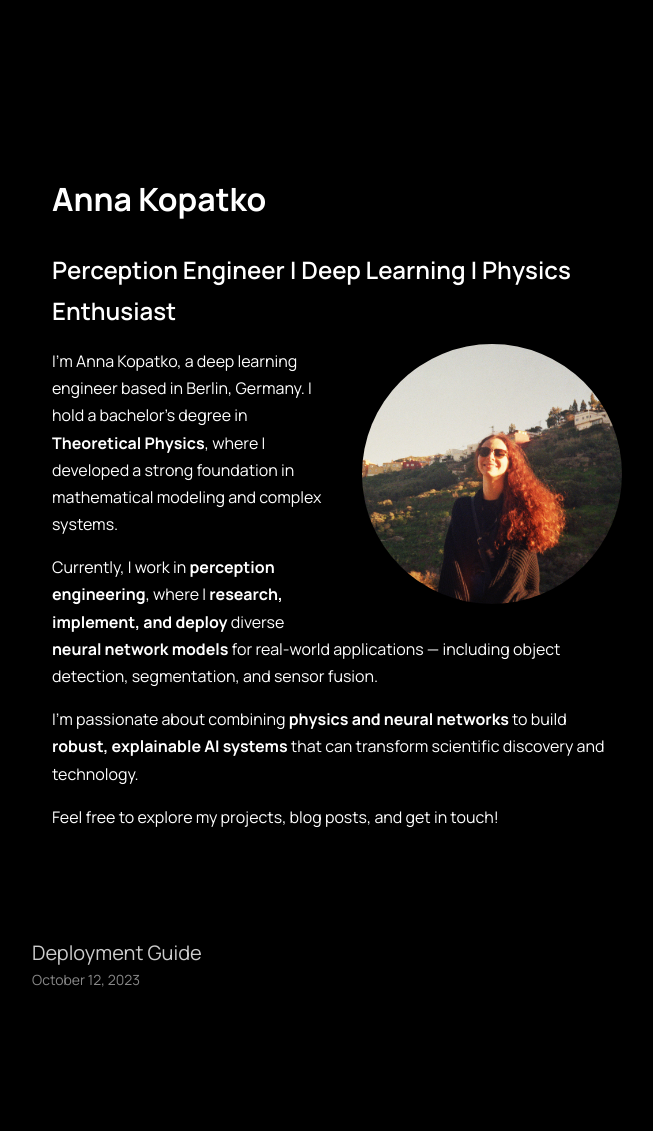
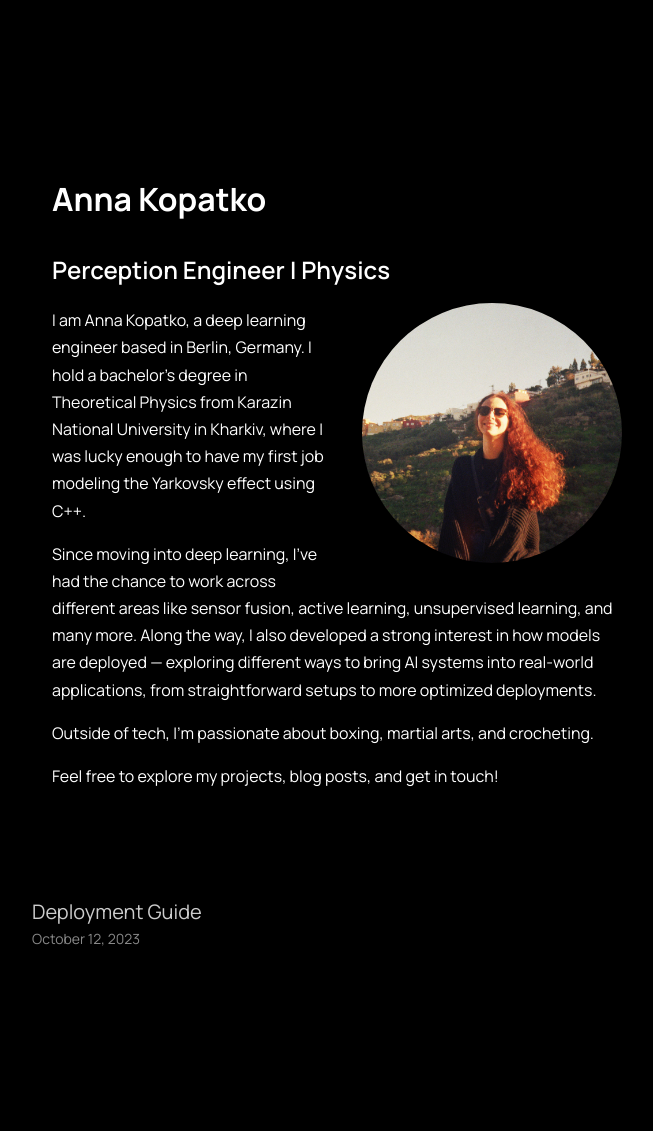
Before and after one commit to AnnaKopatko/AnnaKopatko.github.io, a Jekyll site: the page built from index.md, in a window 1280 px wide. Shown: the whole page, without its empty margins (348-1001 px from the left). Built offline with Jekyll 4.4.1, drawn with Linux system fonts in a browser that asks for light colours; after the commit the page ends 1091 px from its top, so only the background shows below that.

```diff
--- a/index.md
+++ b/index.md
@@ -7,18 +7,19 @@ subtitle: "Perception Engineer | Physics"
 <!-- Profile Section -->
 <div class="container" style="margin-left: 120px; margin-right: 50px; font-size: 16px; line-height: 1.7;">
   <h1 style="font-weight:700; font-size: 32px;">Anna Kopatko</h1>
-  <h2 style="font-weight:600; font-size: 24px;">Perception Engineer | Deep Learning | Physics Enthusiast</h2>
+  <h2 style="font-weight:600; font-size: 24px;">Perception Engineer | Physics </h2>
 
   <!-- Floating Image -->
   <img src="{{ '/assets/anna.jpg' | relative_url }}" alt="Anna Kopatko" style="width: 260px; height: 260px; object-fit: cover; border-radius: 100%; float: right; margin-left: 30px; margin-bottom: 20px;">
 
-  <p>I'm Anna Kopatko, a deep learning engineer based in Berlin, Germany. I hold a bachelor's degree in <b>Theoretical Physics</b>, where I developed a strong foundation in mathematical modeling and complex systems.</p>
+<p>I am Anna Kopatko, a deep learning engineer based in Berlin, Germany. I hold a bachelor's degree in Theoretical Physics from Karazin National University in Kharkiv, where I was lucky enough to have my first job modeling the Yarkovsky effect using C++.</p>
 
-  <p>Currently, I work in <b>perception engineering</b>, where I <b>research, implement, and deploy</b> diverse <b>neural network models</b> for real-world applications — including object detection, segmentation, and sensor fusion.</p>
+<p>Since moving into deep learning, I've had the chance to work across different areas like sensor fusion, active learning, unsupervised learning, and many more. Along the way, I also developed a strong interest in how models are deployed — exploring different ways to bring AI systems into real-world applications, from straightforward setups to more optimized deployments.</p>
 
-  <p>I'm passionate about combining <b>physics and neural networks</b> to build <b>robust, explainable AI systems</b> that can transform scientific discovery and technology.</p>
+<p>Outside of tech, I'm passionate about boxing, martial arts, and crocheting.</p>
 
-  <p>Feel free to explore my projects, blog posts, and get in touch!</p>
+<p>Feel free to explore my projects, blog posts, and get in touch!</p>
+
 
   <div style="clear: both;"></div>
 </div>
```
